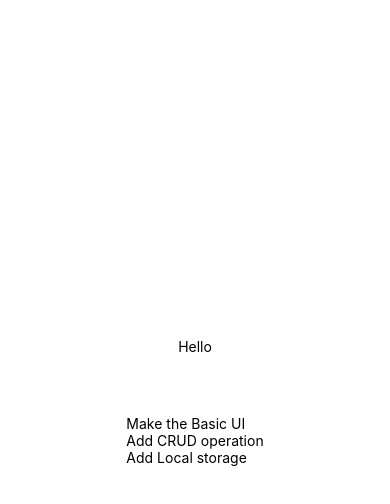
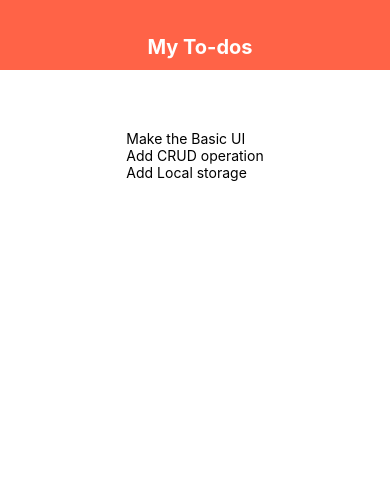
Before and after one commit to muradtheOZ/todo-app, a React Native app: screen / in a window 390 px wide. Shown: the top 504 px of the page. Built offline with nearby package versions, Linux system fonts and the light colour scheme.

Commit message:
Main dialouge added

```diff
--- a/App.js
+++ b/App.js
@@ -1,6 +1,7 @@
 import { StatusBar } from 'expo-status-bar';
 import React, { useState } from 'react';
-import { FlatList, Image, StyleSheet, Text, TextInput, View } from 'react-native';
+import { FlatList, StyleSheet, Text, View } from 'react-native';
+import Header from './Components/Header/Header';
 
 export default function App() {
   const [todos, setTodos] = useState([
@@ -10,7 +11,7 @@ export default function App() {
   ]);
   return (
     <View style={styles.container}>
-      <Text>Hello</Text>
+      <Header/>
 
       <View style={styles.mainContent}>
 
@@ -33,13 +34,14 @@ const styles = StyleSheet.create({
   container: {
     flex: 1,
     backgroundColor: '#fff',
-    alignItems: 'center',
-    justifyContent: 'center',
+
   },
   mainContent: {
     padding: 40,
   },
   listContent: {
     marginTop: 20,
+    alignItems: 'center',
+    justifyContent: 'center',
   },
 });
--- /dev/null
+++ b/Components/Header/Header.js
@@ -0,0 +1,29 @@
+import React from 'react';
+import { Text,StyleSheet, View } from 'react-native';
+
+const Header = () => {
+
+    return (
+        <View style={styles.header}>
+            <Text style ={styles.title}>My To-dos</Text>
+        </View>
+    )
+};
+const styles = StyleSheet.create({
+    header:{
+        paddingLeft:10,
+        height:70,
+        paddingTop: 35,
+        backgroundColor: 'tomato'
+    },
+    title: {
+        textAlign: 'center',
+        color: '#fff',
+        fontSize: 20,
+        fontWeight: 'bold',
+      }
+
+});
+
+
+export default Header;
```
